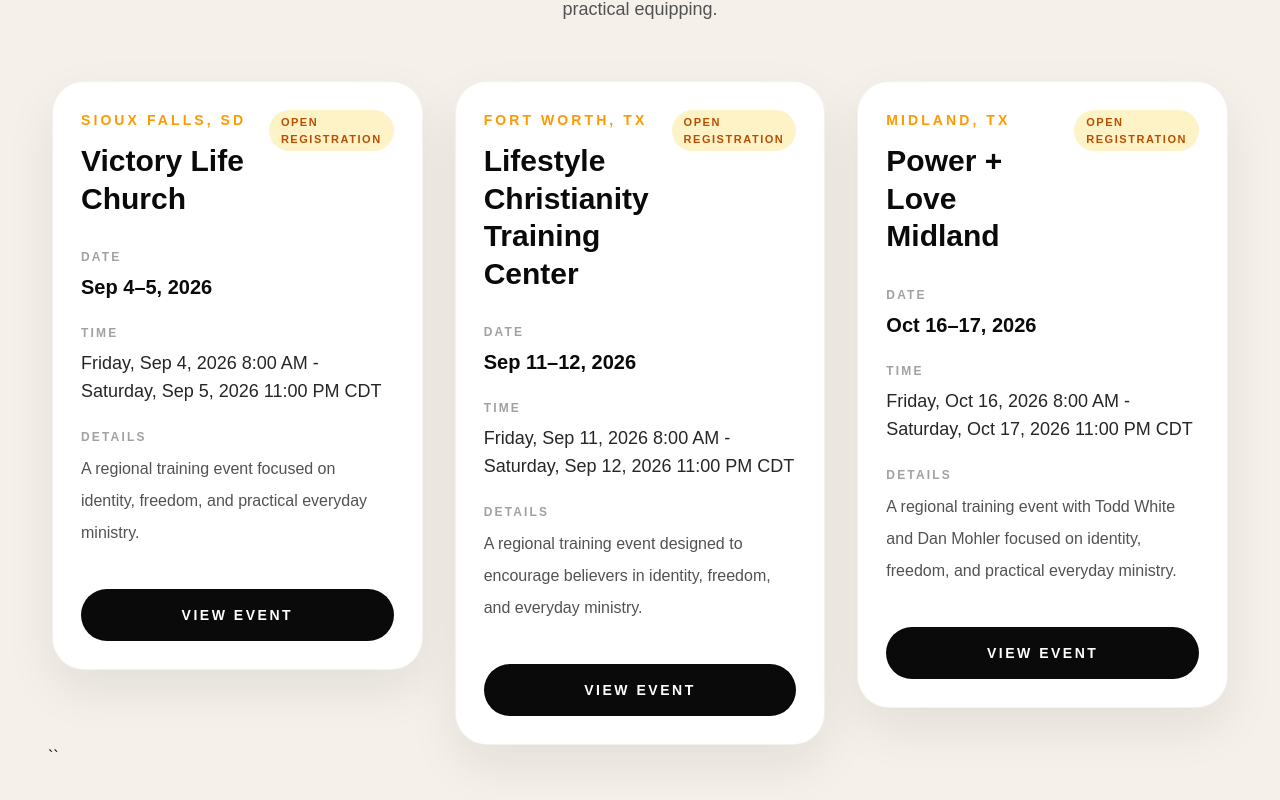
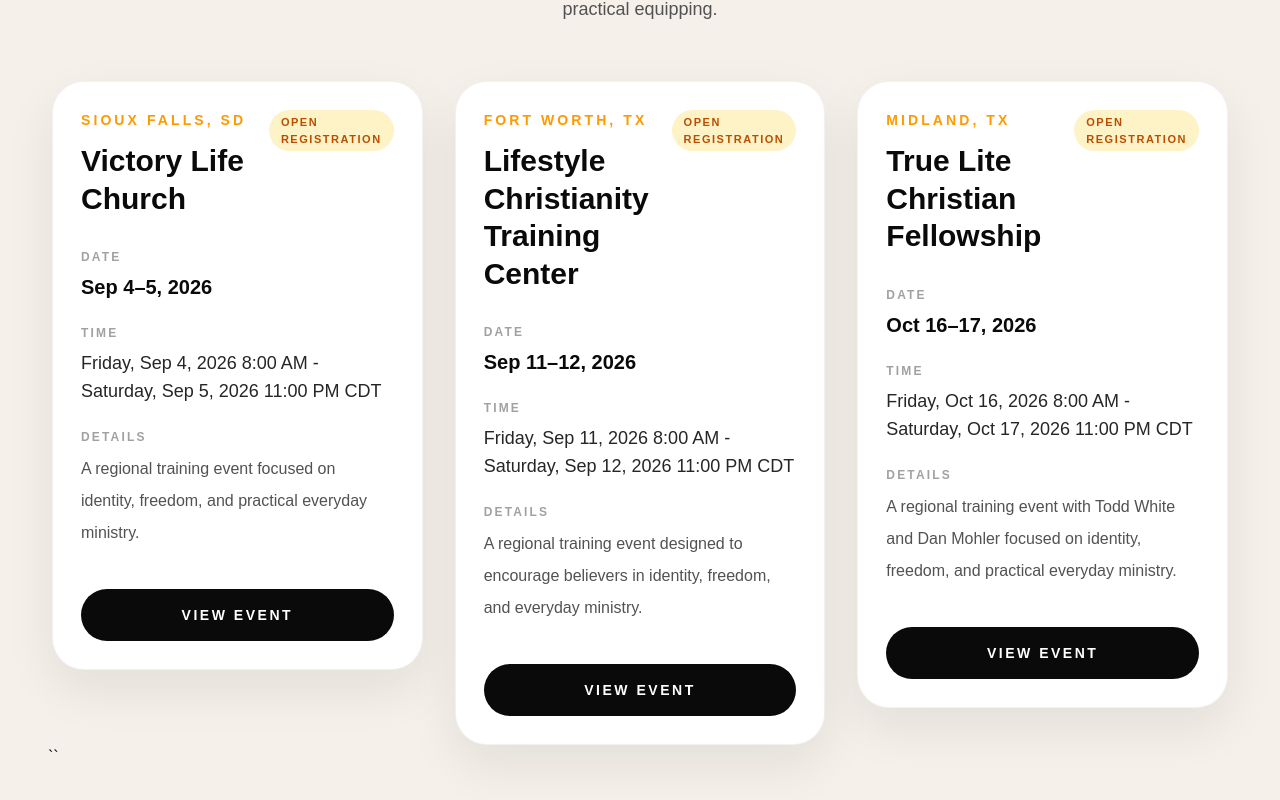
Before and after one commit to camlavallie/train-with-dan, a Next.js app: page / in a window 1280 px wide. Shown: the part 4865-5665 px from the top of the page. Built offline with nearby package versions, Linux system fonts and the light colour scheme.

Commit message:
updating city

```diff
--- a/components/UpcomingDanEvents.tsx
+++ b/components/UpcomingDanEvents.tsx
@@ -59,19 +59,12 @@
   city: 'Midland, TX',
 
   venue: 'Power + Love Midland',
-
+   venue: 'True Lite Christian Fellowship',
   date: 'Oct 16–17, 2026',
-
   time: 'Friday, Oct 16, 2026 8:00 AM - Saturday, Oct 17, 2026 11:00 PM CDT',
-
-  description:
-
-    'A regional training event with Todd White and Dan Mohler focused on identity, freedom, and practical everyday ministry.',
-
+  description:    'A regional training event with Todd White and Dan Mohler focused on identity, freedom, and practical everyday ministry.',
   href: 'https://brushfire.com/lifestylechristianity/pl26midland/634287/register',
-
   status: 'Open Registration',
-
   endsAt: '2026-10-17T23:00:00-05:00',
 
 },
```
